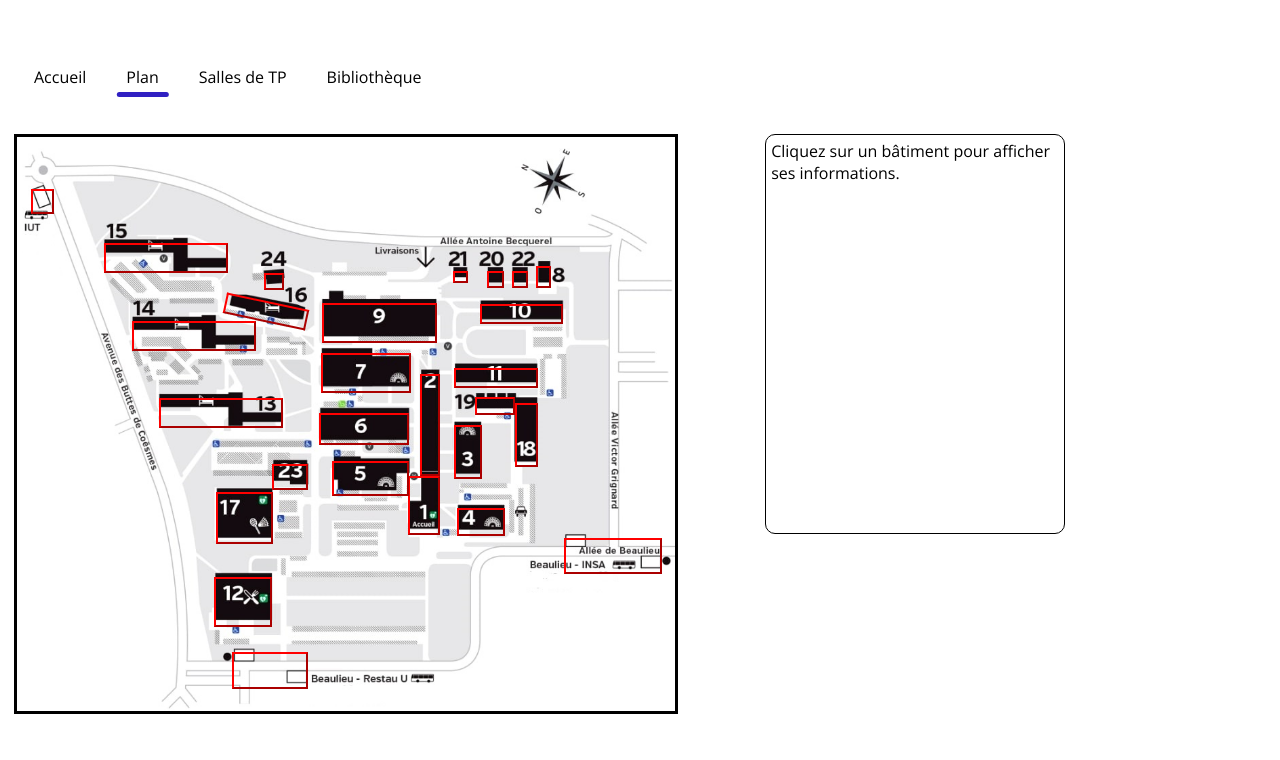
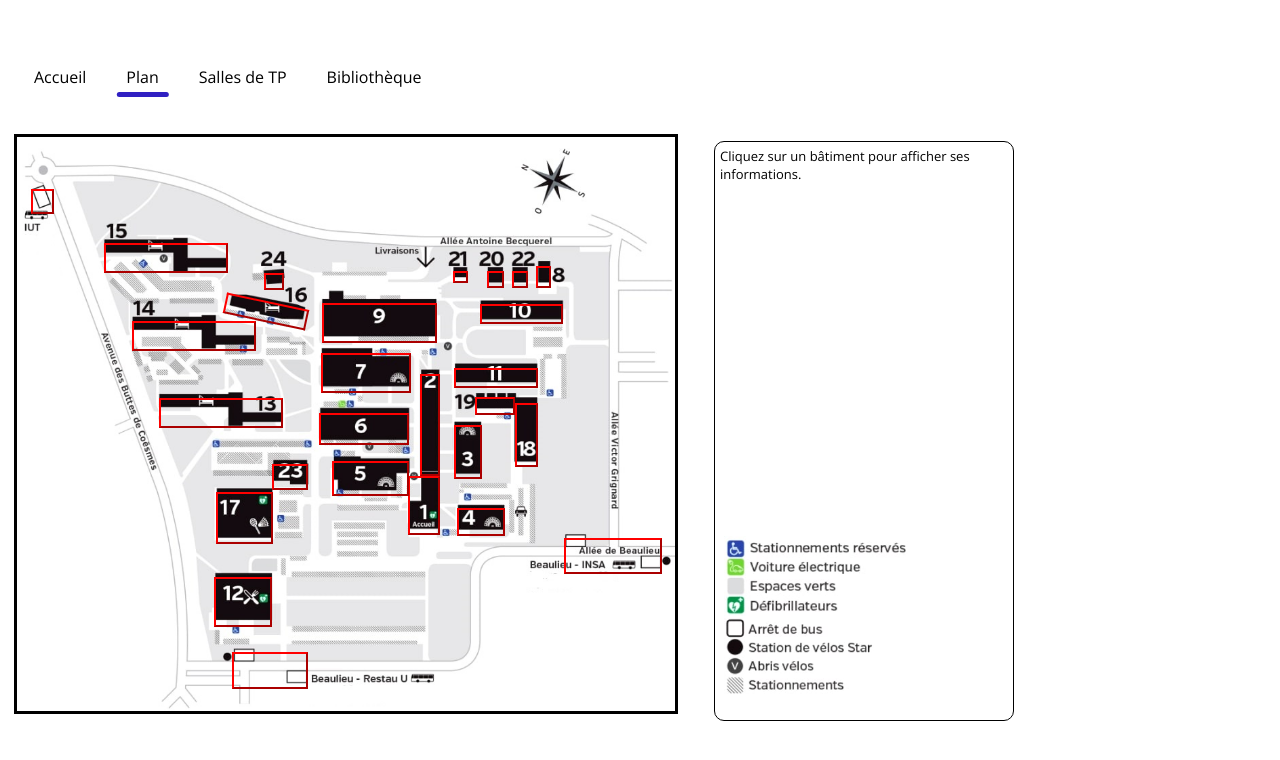
Before and after one commit to vocthor/EP_client, a React (Create React App) app: page /plan in a window 1280 px wide. Shown: the top 760 px of the page. Built offline with nearby package versions, Linux system fonts and the light colour scheme; no server answers.

Commit message:
Ajout d'une légende, un peu de css sur le cadre d'affichage des infos et modif du json bat pour les batiments sans infos

```diff
--- a/src/pages/Plan.js
+++ b/src/pages/Plan.js
@@ -21,7 +21,13 @@ const About = () => {
   return (
     <div className="plan">
       <Navigation />
-      <img src="../../plan_insa.jpg" alt="Plan de l'insa" height="850" />
+      <img
+        className="plan_insa"
+        src="../../plan_insa.jpg"
+        alt="Plan de l'insa"
+      />
+      <img className="lgd1" src="../../ep_legende1.jpg" alt="Légende 1" />
+      <img className="lgd2" src="../../ep_legende2.jpg" alt="Légende 2" />
       <div className="infos">
         <p>Cliquez sur un bâtiment pour afficher ses informations.</p>
         <p id="info"></p>
--- a/src/pages/batiments.json
+++ b/src/pages/batiments.json
@@ -6,7 +6,7 @@
     "5":"\nCentre multimédia (CRI)\nAmphithéâtre André Bonin",
     "6":"\nDépartements SRC et Humanités\nLaboratoire IETR-INSA",
     "7":"\nAmphithéâtre GCU\nDépartement GCU\nLaboratoire GCGM\nPlate-Forme Technologique (PFT)\nGénie Civil & Mécanique (GCM)",
-    "8":"\n",
+    "8":"\nAucune info :(",
     "9":"\nPlate-Forme Technologique (PFT)\nGénie Civil & Mécanique (GCM)\nCentre Commun de Mécanique\nAtelier Service Technique Immobilier",
     "10":"\nDépartements EII et SGM\nLaboratoires FOTON-INSA IETR-INSA",
     "11":"\nDépartement GMA\nLaboratoires ISCR/CM-INSA et ISCR/CSM-INSA",
@@ -19,7 +19,7 @@
     "18":"\nDépartement INFO\nLaboratoire IRISA-INSA\nVous pouvez voir la disponibilité des salles dans l'onglet 'Salles de TP'",
     "19":"\nBibliothèque\nVous pouvez réserver une salle d'étude dans l'onglet 'Bibliothèque'.",
     "20":"\nEspaces verts",
-    "21":"\n",
+    "21":"\nAucune info :(",
     "22":"\nSerres",
     "23":"\nCafétéria étudiants et Foyer",
     "24":"\nVilla du directeur\nLocaux des start-up"
--- a/src/styles/components/plan.scss
+++ b/src/styles/components/plan.scss
@@ -4,18 +4,33 @@
 
     .infos{
         position : absolute;
-        top : 13%;
-        left : 60%;
+        // top : 13%;
+        // left : 60%;
+        top: 95px;
+        left: 700px;
         width: 300px;
         border: 1px solid black;
         border-radius: 10px;
         padding: 5px 5px 5px 5px;
-        height: 400px;
+        height: 580px;
+        font-size: small;
     }
 
-    img{
+    .plan_insa{
         height: 580px;
         border: 3px solid black;
+    }
+    .lgd1{
+        position: absolute;
+        top: 490px;
+        left : 710px;
+        height: 80px;
+    }
+    .lgd2{
+        position: absolute;
+        top: 570px;
+        left : 710px;
+        height: 80px;
     }
     .bat1{
         background: transparent;
```
Also changed, not shown: public/ep_legende1.jpg (added), public/ep_legende2.jpg (added).
